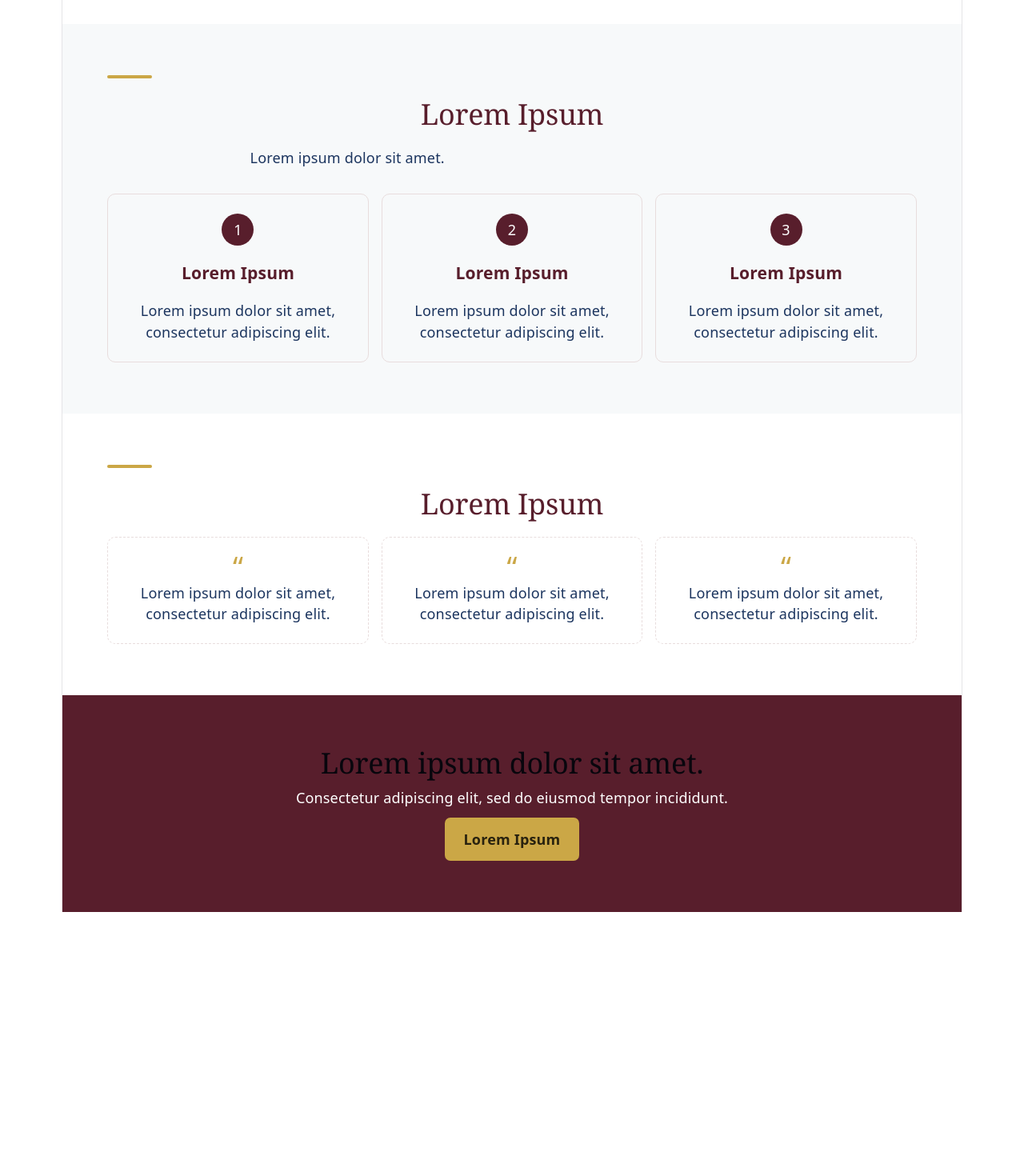
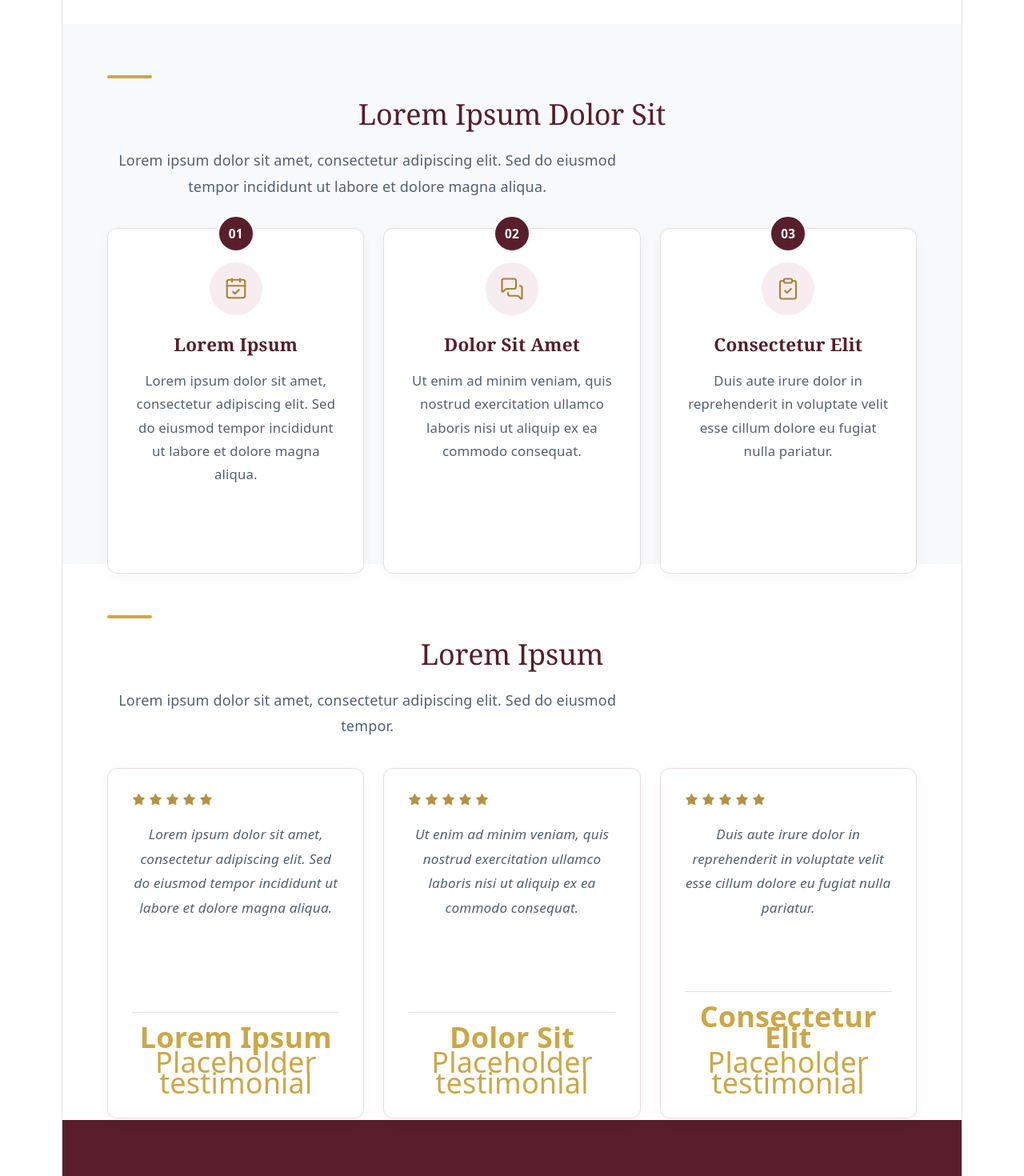
Before and after one commit to KasisEllisJr/BerryCayFinancial, a React (Vite) app: page / in a window 1280 px wide. Shown: the part 2580-4050 px from the top of the page at 80% size. Before the commit the page ends 3720 px from the top, so only its background shows below. Built offline with nearby package versions, Linux system fonts and the light colour scheme.

Commit message:
feat: add homepage process and testimonial sections

```diff
--- /dev/null
+++ b/src/components/home/ProcessCard.jsx
@@ -0,0 +1,36 @@
+
+export default function ProcessCard({
+  number,
+  title,
+  description,
+  icon: Icon,
+}) {
+  return (
+    <li className="process-step">
+      <article className="process-card">
+        <span
+          className="process-step-number"
+          aria-hidden="true"
+        >
+          {number}
+        </span>
+
+        <div className="process-icon">
+          <Icon
+            size={30}
+            strokeWidth={1.7}
+            aria-hidden="true"
+          />
+        </div>
+
+        <h3 className="process-card-title">
+          {title}
+        </h3>
+
+        <p className="process-card-description">
+          {description}
+        </p>
+      </article>
+    </li>
+  );
+}
--- /dev/null
+++ b/src/components/home/ProcessSection.jsx
@@ -0,0 +1,32 @@
+import HomeSection from "./HomeSection";
+import ProcessCard from "./ProcessCard";
+
+import { processSteps } from "../../data/engagementData";
+
+export default function ProcessSection() {
+  return (
+    <HomeSection
+      id="process"
+      title="Lorem Ipsum Dolor Sit"
+      alternate
+    >
+      <p className="process-intro">
+        Lorem ipsum dolor sit amet, consectetur
+        adipiscing elit. Sed do eiusmod tempor
+        incididunt ut labore et dolore magna aliqua.
+      </p>
+
+      <ol className="process-steps">
+        {processSteps.map((step) => (
+          <ProcessCard
+            key={step.id}
+            number={step.number}
+            title={step.title}
+            description={step.description}
+            icon={step.icon}
+          />
+        ))}
+      </ol>
+    </HomeSection>
+  );
+}
--- /dev/null
+++ b/src/components/home/TestimonialCard.jsx
@@ -0,0 +1,39 @@
+import { Star } from "lucide-react";
+
+export default function TestimonialCard({
+  quote,
+  name,
+  subtitle,
+}) {
+  return (
+    <figure className="testimonial-card">
+      <div
+        className="testimonial-stars"
+        aria-hidden="true"
+      >
+        {Array.from({ length: 5 }).map((_, index) => (
+          <Star
+            key={index}
+            size={17}
+            fill="currentColor"
+            strokeWidth={1}
+          />
+        ))}
+      </div>
+
+      <blockquote className="testimonial-quote">
+        <p>{quote}</p>
+      </blockquote>
+
+      <figcaption className="testimonial-author">
+        <span className="testimonial-name">
+          {name}
+        </span>
+
+        <span className="testimonial-subtitle">
+          {subtitle}
+        </span>
+      </figcaption>
+    </figure>
+  );
+}
--- /dev/null
+++ b/src/components/home/TestimonialsSection.jsx
@@ -0,0 +1,29 @@
+import HomeSection from "./HomeSection";
+import TestimonialCard from "./TestimonialCard";
+
+import { testimonials } from "../../data/engagementData";
+
+export default function TestimonialsSection() {
+  return (
+    <HomeSection
+      id="testimonials"
+      title="Lorem Ipsum"
+    >
+      <p className="testimonials-intro">
+        Lorem ipsum dolor sit amet, consectetur
+        adipiscing elit. Sed do eiusmod tempor.
+      </p>
+
+      <div className="testimonials-grid">
+        {testimonials.map((testimonial) => (
+          <TestimonialCard
+            key={testimonial.id}
+            quote={testimonial.quote}
+            name={testimonial.name}
+            subtitle={testimonial.subtitle}
+          />
+        ))}
+      </div>
+    </HomeSection>
+  );
+}
--- /dev/null
+++ b/src/data/engagementData.js
@@ -0,0 +1,68 @@
+import {
+  CalendarCheck,
+  MessagesSquare,
+  ClipboardCheck,
+} from "lucide-react";
+
+export const processSteps = [
+  {
+    id: "step-1",
+    number: "01",
+    title: "Lorem Ipsum",
+    description:
+      "Lorem ipsum dolor sit amet, consectetur " +
+      "adipiscing elit. Sed do eiusmod tempor " +
+      "incididunt ut labore et dolore magna aliqua.",
+    icon: CalendarCheck,
+  },
+  {
+    id: "step-2",
+    number: "02",
+    title: "Dolor Sit Amet",
+    description:
+      "Ut enim ad minim veniam, quis nostrud " +
+      "exercitation ullamco laboris nisi ut " +
+      "aliquip ex ea commodo consequat.",
+    icon: MessagesSquare,
+  },
+  {
+    id: "step-3",
+    number: "03",
+    title: "Consectetur Elit",
+    description:
+      "Duis aute irure dolor in reprehenderit " +
+      "in voluptate velit esse cillum dolore " +
+      "eu fugiat nulla pariatur.",
+    icon: ClipboardCheck,
+  },
+];
+
+export const testimonials = [
+  {
+    id: "testimonial-1",
+    quote:
+      "Lorem ipsum dolor sit amet, consectetur " +
+      "adipiscing elit. Sed do eiusmod tempor " +
+      "incididunt ut labore et dolore magna aliqua.",
+    name: "Lorem Ipsum",
+    subtitle: "Placeholder testimonial",
+  },
+  {
+    id: "testimonial-2",
+    quote:
+      "Ut enim ad minim veniam, quis nostrud " +
+      "exercitation ullamco laboris nisi ut " +
+      "aliquip ex ea commodo consequat.",
+    name: "Dolor Sit",
+    subtitle: "Placeholder testimonial",
+  },
+  {
+    id: "testimonial-3",
+    quote:
+      "Duis aute irure dolor in reprehenderit " +
+      "in voluptate velit esse cillum dolore " +
+      "eu fugiat nulla pariatur.",
+    name: "Consectetur Elit",
+    subtitle: "Placeholder testimonial",
+  },
+];
--- a/src/pages/Home.jsx
+++ b/src/pages/Home.jsx
@@ -1,3 +1,5 @@
+import ProcessSection from "../components/home/ProcessSection";
+import TestimonialsSection from "../components/home/TestimonialsSection";
 import AboutSection from "../components/home/AboutSection";
 import StatsStrip from "../components/home/StatsStrip";
 import Services from "../components/home/Services";
@@ -17,47 +19,9 @@ export default function Home() {
 
       <AboutSection />
 
-      {/* Process */}
-      <HomeSection
-        id="process"
-        title="Lorem Ipsum"
-        alternate
-      >
-        <p className="section-intro">
-          Lorem ipsum dolor sit amet.
-        </p>
+      <ProcessSection />
 
-        <div className="process-grid">
-          {[1, 2, 3].map((step) => (
-            <article className="process-card" key={step}>
-              <span className="step-number">{step}</span>
-              <h3>Lorem Ipsum</h3>
-              <p>
-                Lorem ipsum dolor sit amet,
-                consectetur adipiscing elit.
-              </p>
-            </article>
-          ))}
-        </div>
-      </HomeSection>
-
-      {/* Testimonials */}
-      <HomeSection
-        id="testimonials"
-        title="Lorem Ipsum"
-      >
-        <div className="testimonials-grid">
-          {[1, 2, 3].map((item) => (
-            <div className="testimonial-card" key={item}>
-              <span>“</span>
-              <p>
-                Lorem ipsum dolor sit amet,
-                consectetur adipiscing elit.
-              </p>
-            </div>
-          ))}
-        </div>
-      </HomeSection>
+      <TestimonialsSection />
 
       {/* Final CTA */}
       <section id="contact" className="final-cta">
--- a/src/styles/home.css
+++ b/src/styles/home.css
@@ -710,3 +710,261 @@
     transform: none;
   }
 }
+
+
+/* ==========================================
+   COMMIT 6 — PROCESS & TESTIMONIALS
+========================================== */
+
+/* PROCESS INTRODUCTION */
+
+.process-intro,
+.testimonials-intro {
+  color: #526070;
+  font-size: 1rem;
+  line-height: 1.8;
+  max-width: 650px;
+  margin: 0 0 36px;
+}
+
+/* PROCESS GRID */
+
+.process-steps {
+  list-style: none;
+  padding: 0;
+  margin: 0;
+
+  display: grid;
+  grid-template-columns: repeat(3, minmax(0, 1fr));
+  gap: 24px;
+
+  counter-reset: process;
+}
+
+.process-step {
+  min-width: 0;
+}
+
+/* PROCESS CARD */
+
+.process-card {
+  height: 100%;
+  position: relative;
+
+  display: flex;
+  flex-direction: column;
+  align-items: center;
+
+  padding: 42px 28px 32px;
+  text-align: center;
+
+  background: #ffffff;
+  border: 1px solid var(--border-color);
+  border-radius: 12px;
+
+  box-shadow: 0 4px 15px rgba(31, 24, 26, 0.035);
+
+  transition:
+    transform 0.2s ease,
+    box-shadow 0.2s ease;
+}
+
+.process-card:hover {
+  transform: translateY(-4px);
+  box-shadow: 0 12px 28px rgba(31, 24, 26, 0.08);
+}
+
+/* STEP NUMBER */
+
+.process-step-number {
+  position: absolute;
+  top: -18px;
+  left: 50%;
+  transform: translateX(-50%);
+
+  width: 42px;
+  height: 42px;
+
+  display: flex;
+  align-items: center;
+  justify-content: center;
+
+  background: var(--burgundy);
+  color: #ffffff;
+
+  border: 3px solid var(--light-gray);
+  border-radius: 50%;
+
+  font-size: 0.85rem;
+  font-weight: 700;
+}
+
+/* PROCESS ICON */
+
+.process-icon {
+  width: 66px;
+  height: 66px;
+
+  display: flex;
+  align-items: center;
+  justify-content: center;
+
+  background: #f7ecef;
+  color: #a58235;
+
+  border-radius: 50%;
+  margin-bottom: 22px;
+}
+
+/* PROCESS TEXT */
+
+.process-card-title {
+  color: var(--burgundy);
+  font-family: Georgia, "Times New Roman", serif;
+
+  font-size: 1.25rem;
+  line-height: 1.3;
+
+  margin: 0 0 16px;
+}
+
+.process-card-description {
+  color: #526070;
+
+  font-size: 0.93rem;
+  line-height: 1.75;
+
+  margin: 0;
+}
+
+/* TESTIMONIAL GRID */
+
+.testimonials-grid {
+  display: grid;
+  grid-template-columns: repeat(3, minmax(0, 1fr));
+  gap: 24px;
+}
+
+/* TESTIMONIAL CARD */
+
+.testimonial-card {
+  display: flex;
+  flex-direction: column;
+
+  min-width: 0;
+  height: 100%;
+
+  background: #ffffff;
+  border: 1px solid var(--border-color);
+  border-radius: 12px;
+
+  padding: 30px;
+  margin: 0;
+
+  box-shadow: 0 4px 16px rgba(31, 24, 26, 0.04);
+
+  transition:
+    box-shadow 0.2s ease,
+    transform 0.2s ease;
+}
+
+.testimonial-card:hover {
+  transform: translateY(-3px);
+  box-shadow: 0 12px 24px rgba(31, 24, 26, 0.08);
+}
+
+/* DECORATIVE STARS */
+
+.testimonial-stars {
+  display: flex;
+  gap: 4px;
+
+  color: #b59140;
+  margin-bottom: 20px;
+}
+
+/* TESTIMONIAL QUOTE */
+
+.testimonial-quote {
+  margin: 0 0 26px;
+  flex-grow: 1;
+
+  color: #526070;
+  font-size: 0.95rem;
+  font-style: italic;
+  line-height: 1.8;
+}
+
+.testimonial-quote p {
+  margin: 0;
+}
+
+/* TESTIMONIAL AUTHOR */
+
+.testimonial-author {
+  display: flex;
+  flex-direction: column;
+  gap: 5px;
+
+  border-top: 1px solid var(--border-color);
+  padding-top: 18px;
+}
+
+.testimonial-name {
+  color: var(--burgundy);
+  font-size: 0.95rem;
+  font-weight: 700;
+}
+
+.testimonial-subtitle {
+  color: #69707a;
+  font-size: 0.8rem;
+}
+
+/* TABLET */
+
+@media (max-width: 900px) {
+  .process-steps,
+  .testimonials-grid {
+    grid-template-columns: repeat(2, minmax(0, 1fr));
+    row-gap: 36px;
+  }
+}
+
+/* MOBILE */
+
+@media (max-width: 640px) {
+  .process-steps,
+  .testimonials-grid {
+    grid-template-columns: 1fr;
+    gap: 36px;
+  }
+
+  .process-card {
+    padding: 42px 24px 28px;
+  }
+
+  .testimonial-card {
+    padding: 24px;
+  }
+
+  .process-intro,
+  .testimonials-intro {
+    font-size: 0.95rem;
+    margin-bottom: 38px;
+  }
+}
+
+/* REDUCED MOTION */
+
+@media (prefers-reduced-motion: reduce) {
+  .process-card,
+  .testimonial-card {
+    transition: none;
+  }
+
+  .process-card:hover,
+  .testimonial-card:hover {
+    transform: none;
+  }
+}
```
